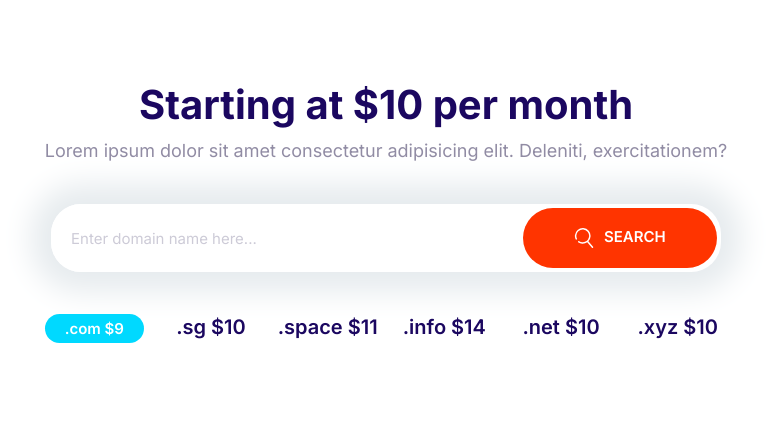
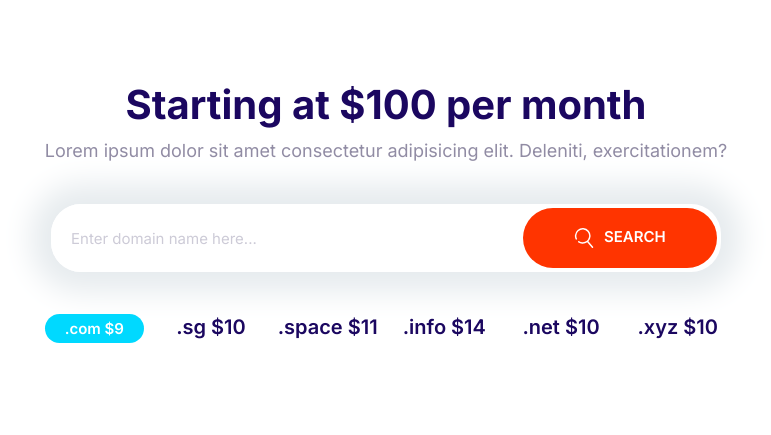
Before and after one commit to Reza-Tjd/rezaproject, a website built with Parcel: page playground.html in a window 1280 px wide. Shown: the whole page, without its empty margins (254-1025 px from the left). Built offline with nearby package versions, Linux system fonts and the light colour scheme.

Commit message:
change the price from $10 to$100.

```diff
--- a/playground.html
+++ b/playground.html
@@ -17,7 +17,7 @@
   <body>
     <section class="block container block-domain">
       <header class="block__header">
-        <h2>Starting at $10 per month</h2>
+        <h2>Starting at $100 per month</h2>
         <p>
           Lorem ipsum dolor sit amet consectetur adipisicing elit. Deleniti,
           exercitationem?
```
Also changed, not shown: index.html (+1 -1 lines).
